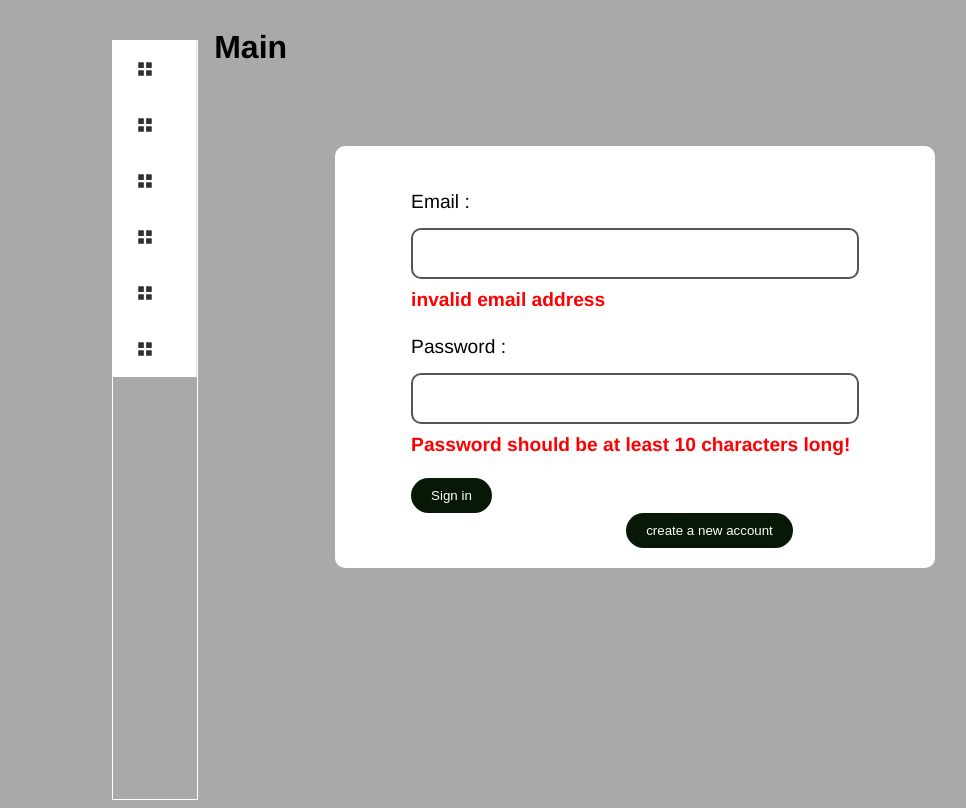
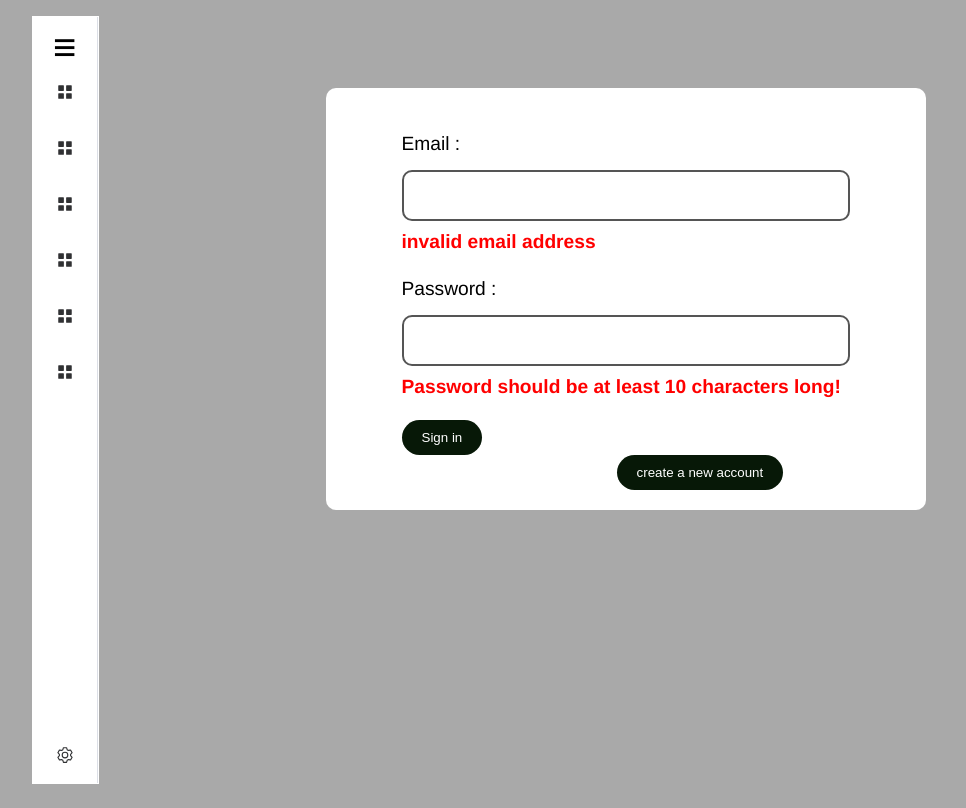
Before and after one commit to ShorterThanDijkstra/silver-apples, a Vue app in the folder frontend/: page /login in a window 1280 px wide. Shown: the whole page, without its empty margins (56-1022 px from the left). Built offline with nearby package versions, Linux system fonts and the light colour scheme.

Commit message:
ui: responsive sidebar menu

```diff
--- a/frontend/public/style.css
+++ b/frontend/public/style.css
@@ -10,31 +10,33 @@
 
 .container {
     display: flex;
+
 }
 
 @media (min-width: 35em) {
     .container {
         display: flex;
-        margin-left: 10em;
-        margin-right: 10em;
+        margin-left: calc(5vw + 1em);
+        margin-right: calc(5vw + 1em);
     }
 }
 
 .sidebar {
     flex: 1;
-    height: 95vh;
+    height: 96vh;
     border: 1px solid white;
-    margin-top: 4vh;
     margin-right: 1em;
+    margin-top: 1vh;
 }
 
 @media (min-width: 35em) {
     .sidebar {
-        flex: 0.5;
-        height: 95vh;
+        flex: 0.3;
+        height: 96vh;
         border: 1px solid white;
-        margin-top: 4vh;
         margin-right: 1em;
+        margin-top: 1vh;
+
     }
 }
 
--- a/frontend/src/App.vue
+++ b/frontend/src/App.vue
@@ -14,7 +14,6 @@ export default {
       <TheSidebarMenu></TheSidebarMenu>
     </div>
     <main class="main">
-      <h1>Main</h1>
       <router-view></router-view>
     </main>
   </div>
--- a/frontend/src/components/TheSidebarMenu.vue
+++ b/frontend/src/components/TheSidebarMenu.vue
@@ -1,67 +1,95 @@
 <template>
   <el-menu
-    class="sidemenu"
+    class="el-menu-vertical"
     :collapse="isCollapse"
+    :collapse-transition="true"
+    :unique-opened="true"
+    :default-active="router.currentRoute.value.fullPath"
+    router
     @open="handleOpen"
     @close="handleClose"
   >
-    <el-sub-menu
-      :index="`unit-group-${unitGroup}`"
-      v-for="unitGroup in 5"
-      :key="unitGroup"
-    >
+    <div>
+      <button class="menu-toggle" @click="toggle">toggle-menu</button>
+    </div>
+    <el-sub-menu v-for="(group, i) in 6" :key="i" :index="`unit-group-${i}`">
       <template #title>
-        <el-icon><IconMenu></IconMenu></el-icon>
-        <span
-          >unit{{ unitGroupStart(unitGroup) }}-{{
-            unitGroupEnd(unitGroup)
-          }}</span
-        >
+        <el-icon><IconMenu /></el-icon>
+        <span>Unit {{ group * 5 - 4 }}-{{ group * 5 }}</span>
       </template>
-      <el-menu-item v-for="unitIndex in unitsInGroup(unitGroup)" :key="unitIndex" @click="showUnit(unitIndex)" index="1-1"
-          >{{unitIndex}}</el-menu-item
-        >
+      <el-menu-item
+        v-for="rank in 5"
+        :key="rank"
+        :index="`/unit/${group * 5 + rank - 5}`"
+      >
+        unit {{ group * 5 + rank - 5 }}
+      </el-menu-item>
     </el-sub-menu>
 
-    <el-sub-menu index="unit-1">
-      <template #title>
-        <el-icon><IconMenu></IconMenu></el-icon>
-        <span>Unit 1</span>
-      </template>
-      <el-menu-item @click="showUnit" index="1-1">item one</el-menu-item>
-      <el-menu-item index="1-2">item two</el-menu-item>
-    </el-sub-menu>
+    <div class="bottom">
+      <el-menu-item index="/">
+        <el-icon><setting /></el-icon>
+        <template #title>setting</template>
+      </el-menu-item>
+    </div>
   </el-menu>
 </template>
 
-<script setup>
+<script  setup>
 import { ref } from "vue";
-import { Menu as IconMenu } from "@element-plus/icons-vue";
+import { useRouter } from "vue-router";
+import { Menu as IconMenu, Setting } from "@element-plus/icons-vue";
 
+const router = useRouter();
 const isCollapse = ref(true);
+const paths = ref(router.currentRoute.value.fullPath)
 const handleOpen = (key, keyPath) => {
-//   isCollapse.value = false;
 };
 const handleClose = (key, keyPath) => {
-//   isCollapse.value = true;
+
+
 };
 const showUnit = (unitIndex) => {
-  console.log(unitIndex);
+  router.push({
+    name: "Unit",
+    params: { unit: unitIndex },
+  });
 };
-// const sidemenubar=()
-const unitGroupStart = (groupIndex) => groupIndex * 5 - 4;
-const unitGroupEnd = (groupIndex) => groupIndex * 5;
-const unitsInGroup = (groupIndex) =>
-  Array.from({ length: 6 }, (_, i) => unitGroupStart(groupIndex) + i);
+const toggle = () => {
+  isCollapse.value = !isCollapse.value;
+};
 </script>
 
-<style >
-.sidemenu {
+<style>
+.el-menu-vertical {
   display: flex;
   flex-direction: column;
-  font-size: 0.1rem;
+  /* font-size: 0.1rem; */
   width: auto;
+  height: 100%;
 }
-.el-sub-menu.is-opened {
+.bottom {
+  margin-top: auto;
+}
+.menu-toggle {
+  right: 0.1em;
+  border: 0;
+  background-color: transparent;
+  font-size: 2.5em;
+  width: 1em;
+  text-indent: 5em;
+  white-space: nowrap;
+  overflow: hidden;
+}
+.menu-toggle::after {
+  position: absolute;
+  top: 0.2em;
+  left: 0.5em;
+  display: block;
+  content: "\2261";
+  text-indent: 0;
+}
+.el-icon.el-sub-menu__icon-arrow{
+  display: none;
 }
 </style>
--- a/frontend/src/views/Home.vue
+++ b/frontend/src/views/Home.vue
@@ -1,23 +1,29 @@
 <template>
-  <div class="main"></div>
-  <div class="warning-msg">
-    <p>
-      本网站内容仅供学习使用，如有侵权，请联系<span>buildvocabulary@163.com</span>
-    </p>
+  <div class="home">
+    <div class="content"></div>
+    <div class="warning-msg">
+      <p>
+        本网站内容仅供学习使用，如有侵权，请联系<span
+          >buildvocabulary@163.com</span
+        >
+      </p>
+    </div>
   </div>
 </template>
 <style scoped>
+.home {
+  display: flex;
+  flex-direction: column;
+  height: 90%;
+}
+.content {
+  flex-basis: 15em;
+}
 .warning-msg {
-  margin: 1rem 7rem;
-  padding: 10px;
+  margin-top: auto;
+  padding: 0.5em;
   border-radius: 3px 3px 3px 3px;
   color: #9f6000;
-  /* background-color: #feefb3; */
   font-size: 1rem;
-  /* height: 2rem; */
-  /* width: 30rem; */
-}
-.main{
-  height: 45rem;
 }
 </style>
```
